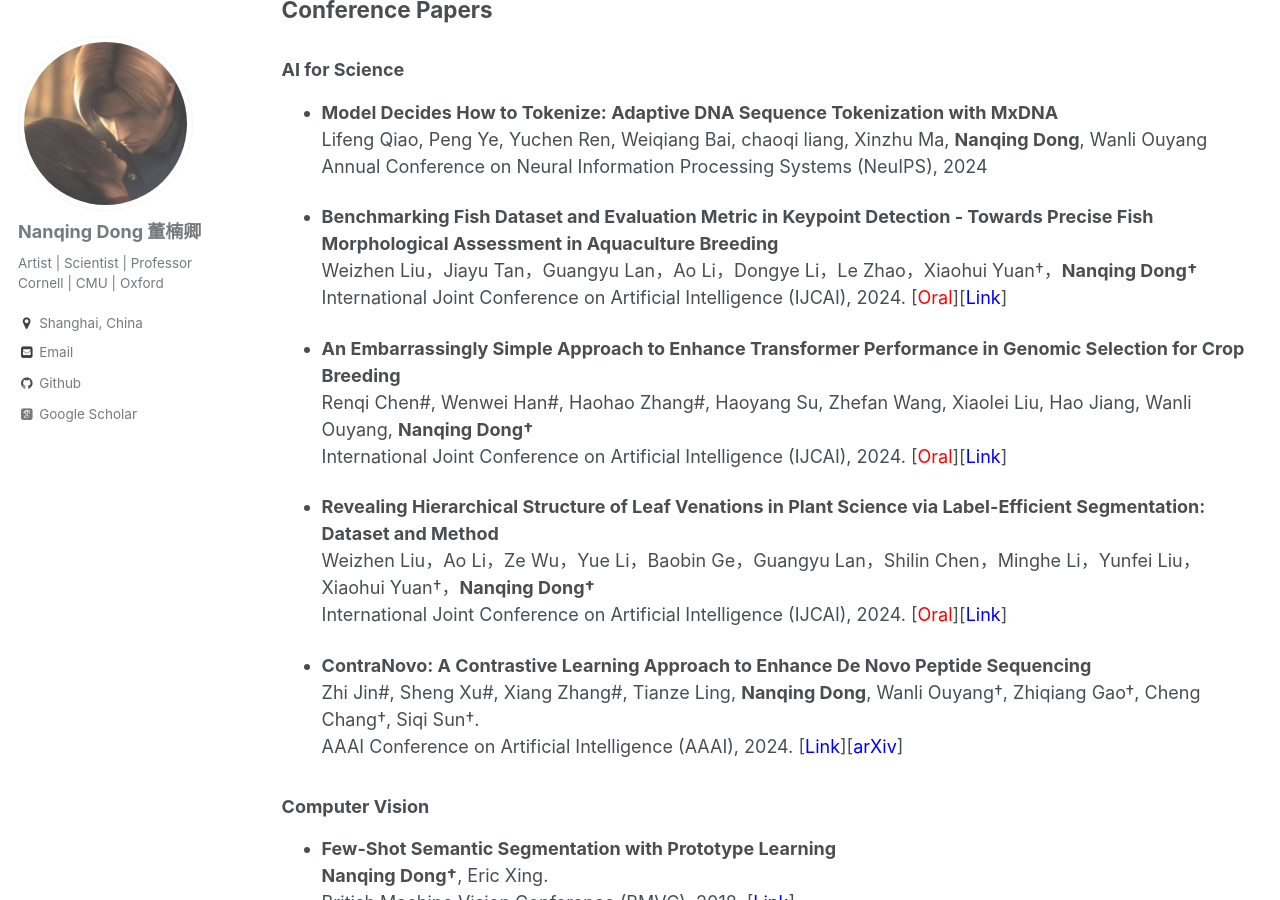
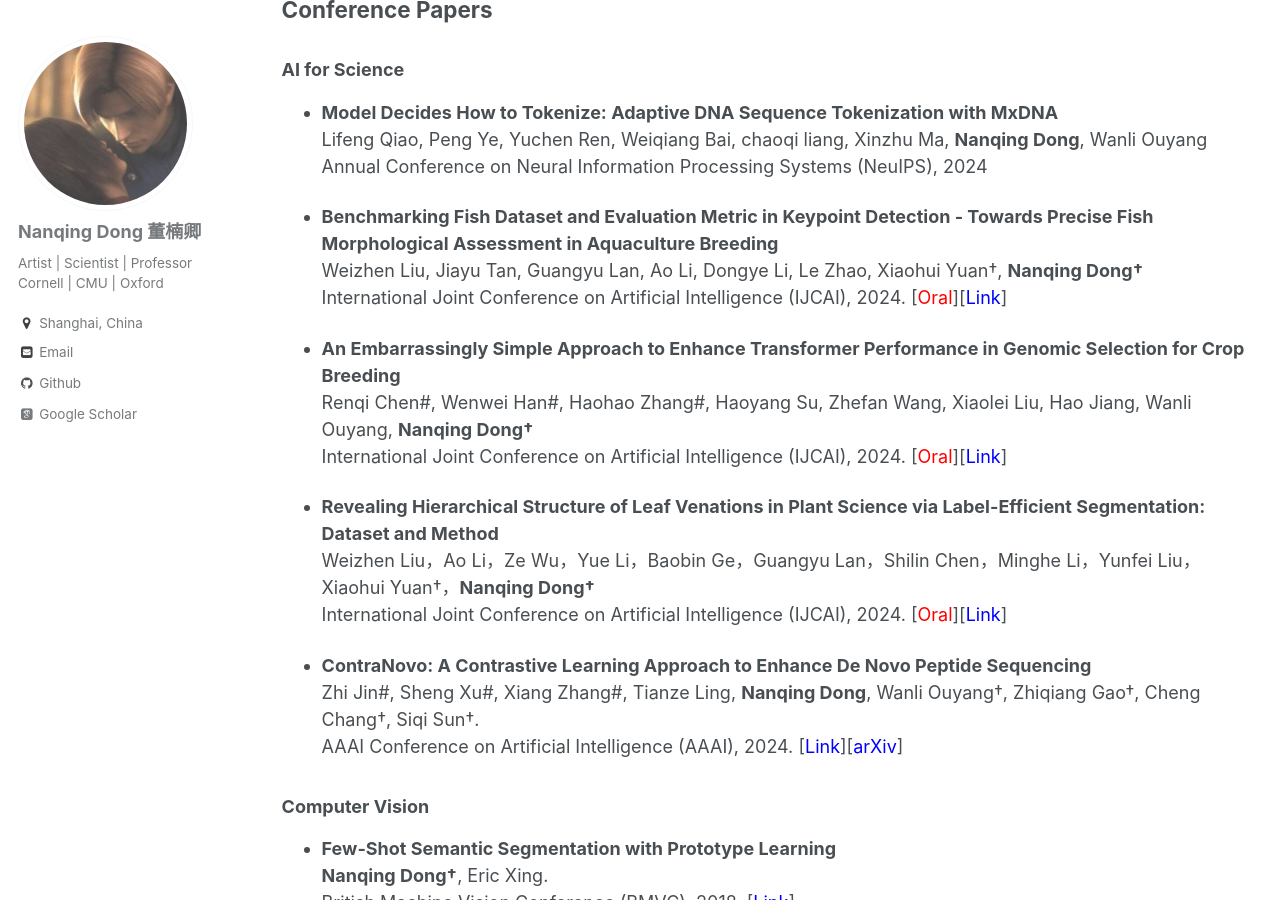
Before and after one commit to eveningdong/eveningdong.github.io, a Jekyll site: the page built from _pages/publication.md, in a window 1280 px wide and 900 px high, scrolled down 2117 px. Built offline with Jekyll 4.4.1, drawn with Linux system fonts in a browser that asks for light colours; some web fonts are replaced.

```diff
--- a/_pages/publication.md
+++ b/_pages/publication.md
@@ -79,7 +79,7 @@ author_profile: true
   Annual Conference on Neural Information Processing Systems (NeuIPS), 2024
 
 * **Benchmarking Fish Dataset and Evaluation Metric in Keypoint Detection - Towards Precise Fish Morphological Assessment in Aquaculture Breeding**
-  Weizhen Liu，Jiayu Tan，Guangyu Lan，Ao Li，Dongye Li，Le Zhao，Xiaohui Yuan†，**Nanqing Dong†**
+  Weizhen Liu, Jiayu Tan, Guangyu Lan, Ao Li, Dongye Li, Le Zhao, Xiaohui Yuan†, **Nanqing Dong†**
   International Joint Conference on Artificial Intelligence (IJCAI), 2024. [<span style="color:red">Oral</span>][[<span style="color:blue">Link</span>]](https://doi.org/10.24963/ijcai.2024/816)
 
 * **An Embarrassingly Simple Approach to Enhance Transformer Performance in Genomic Selection for Crop Breeding**
```
